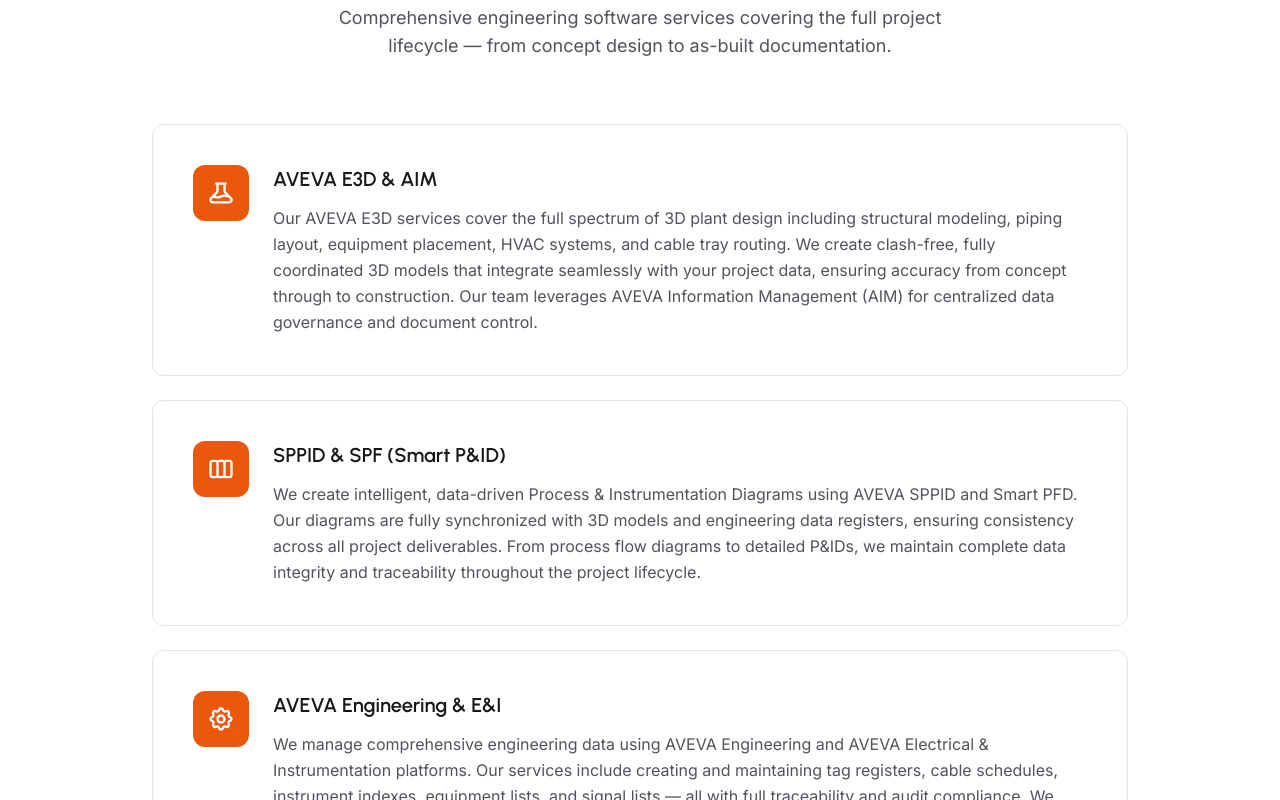
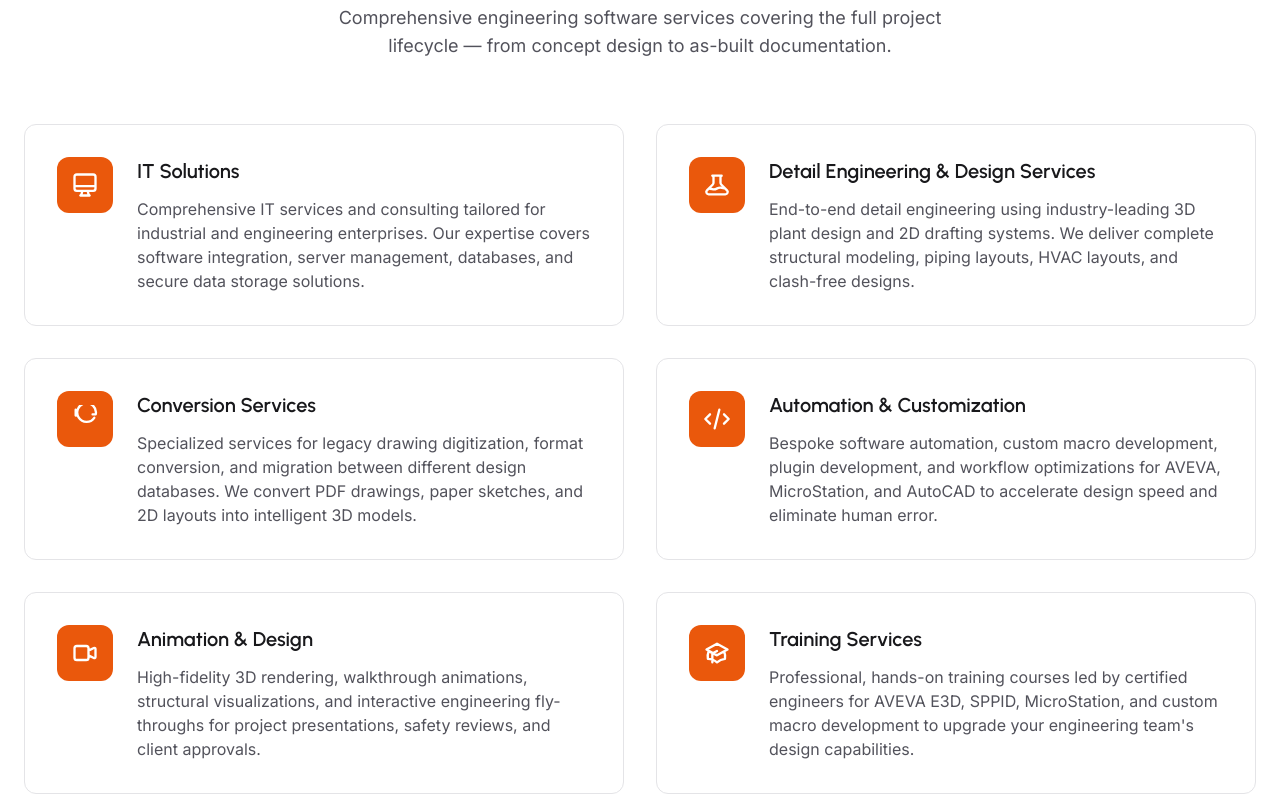
Before and after one commit to Tanishq1089/CATASOFT-N-WEBSITE, a React (Vite) app: page /services in a window 1280 px wide. Shown: the part 280-1080 px from the top of the page. Built offline with nearby package versions, Linux system fonts and the light colour scheme.

Commit message:
Update services page list and layout to 2-column grid

```diff
--- a/src/pages/ServicesPage.jsx
+++ b/src/pages/ServicesPage.jsx
@@ -4,34 +4,34 @@
 
 const services = [
   {
-    icon: <svg className="w-7 h-7" fill="none" stroke="currentColor" strokeWidth={2} viewBox="0 0 24 24"><path strokeLinecap="round" strokeLinejoin="round" d="M19.428 15.428a2 2 0 00-1.022-.547l-2.387-.477a6 6 0 00-3.86.517l-.318.158a6 6 0 01-3.86.517L6.05 15.21a2 2 0 00-1.806.547M8 4h8l-1 1v5.172a2 2 0 00.586 1.414l5 5c1.26 1.26.367 3.414-1.415 3.414H4.828c-1.782 0-2.674-2.154-1.414-3.414l5-5A2 2 0 009 10.172V5L8 4z" /></svg>,
-    title: 'AVEVA E3D & AIM',
-    desc: 'Our AVEVA E3D services cover the full spectrum of 3D plant design including structural modeling, piping layout, equipment placement, HVAC systems, and cable tray routing. We create clash-free, fully coordinated 3D models that integrate seamlessly with your project data, ensuring accuracy from concept through to construction. Our team leverages AVEVA Information Management (AIM) for centralized data governance and document control.',
+    icon: <svg className="w-7 h-7" fill="none" stroke="currentColor" strokeWidth={2} viewBox="0 0 24 24"><path strokeLinecap="round" strokeLinejoin="round" d="M9.75 17L9 20l-1 1h8l-1-1-.75-3M3 13h18M5 17h14a2 2 0 002-2V5a2 2 0 00-2-2H5a2 2 0 00-2 2v10a2 2 0 002 2z" /></svg>,
+    title: 'IT Solutions',
+    desc: 'Comprehensive IT services and consulting tailored for industrial and engineering enterprises. Our expertise covers software integration, server management, databases, and secure data storage solutions.',
   },
   {
-    icon: <svg className="w-7 h-7" fill="none" stroke="currentColor" strokeWidth={2} viewBox="0 0 24 24"><path strokeLinecap="round" strokeLinejoin="round" d="M9 17V7m0 10a2 2 0 01-2 2H5a2 2 0 01-2-2V7a2 2 0 012-2h2a2 2 0 012 2m0 10a2 2 0 002 2h2a2 2 0 002-2M9 7a2 2 0 012-2h2a2 2 0 012 2m0 10V7m0 10a2 2 0 002 2h2a2 2 0 002-2V7a2 2 0 00-2-2h-2a2 2 0 00-2 2" /></svg>,
-    title: 'SPPID & SPF (Smart P&ID)',
-    desc: 'We create intelligent, data-driven Process & Instrumentation Diagrams using AVEVA SPPID and Smart PFD. Our diagrams are fully synchronized with 3D models and engineering data registers, ensuring consistency across all project deliverables. From process flow diagrams to detailed P&IDs, we maintain complete data integrity and traceability throughout the project lifecycle.',
+    icon: <svg className="w-7 h-7" fill="none" stroke="currentColor" strokeWidth={2} viewBox="0 0 24 24"><path strokeLinecap="round" strokeLinejoin="round" d="M19.428 15.428a2 2 0 00-1.022-.547l-2.387-.477a6 6 0 00-3.86.517l-.318.158a6 6 0 01-3.86.517L6.05 15.21a2 2 0 00-1.806.547M8 4h8l-1 1v5.172a2 2 0 00.586 1.414l5 5c1.26 1.26.367 3.414-1.415 3.414H4.828c-1.782 0-2.674-2.154-1.414-3.414l5-5A2 2 0 009 10.172V5L8 4z" /></svg>,
+    title: 'Detail Engineering & Design Services',
+    desc: 'End-to-end detail engineering using industry-leading 3D plant design and 2D drafting systems. We deliver complete structural modeling, piping layouts, HVAC layouts, and clash-free designs.',
   },
   {
-    icon: <svg className="w-7 h-7" fill="none" stroke="currentColor" strokeWidth={2} viewBox="0 0 24 24"><path strokeLinecap="round" strokeLinejoin="round" d="M10.325 4.317c.426-1.756 2.924-1.756 3.35 0a1.724 1.724 0 002.573 1.066c1.543-.94 3.31.826 2.37 2.37a1.724 1.724 0 001.066 2.573c1.756.426 1.756 2.924 0 3.35a1.724 1.724 0 00-1.066 2.573c.94 1.543-.826 3.31-2.37 2.37a1.724 1.724 0 00-2.573 1.066c-.426 1.756-2.924 1.756-3.35 0a1.724 1.724 0 00-2.573-1.066c-1.543.94-3.31-.826-2.37-2.37a1.724 1.724 0 00-1.066-2.573c-1.756-.426-1.756-2.924 0-3.35a1.724 1.724 0 001.066-2.573c-.94-1.543.826-3.31 2.37-2.37.996.608 2.296.07 2.572-1.065z" /><path strokeLinecap="round" strokeLinejoin="round" d="M15 12a3 3 0 11-6 0 3 3 0 016 0z" /></svg>,
-    title: 'AVEVA Engineering & E&I',
-    desc: 'We manage comprehensive engineering data using AVEVA Engineering and AVEVA Electrical & Instrumentation platforms. Our services include creating and maintaining tag registers, cable schedules, instrument indexes, equipment lists, and signal lists — all with full traceability and audit compliance. We ensure your engineering data is structured, accurate, and accessible across disciplines.',
-  },
-  {
-    icon: <svg className="w-7 h-7" fill="none" stroke="currentColor" strokeWidth={2} viewBox="0 0 24 24"><path strokeLinecap="round" strokeLinejoin="round" d="M4 5a1 1 0 011-1h14a1 1 0 011 1v2a1 1 0 01-1 1H5a1 1 0 01-1-1V5zM4 13a1 1 0 011-1h6a1 1 0 011 1v6a1 1 0 01-1 1H5a1 1 0 01-1-1v-6zM16 13a1 1 0 011-1h2a1 1 0 011 1v6a1 1 0 01-1 1h-2a1 1 0 01-1-1v-6z" /></svg>,
-    title: '2D Drafting & 3D Modeling',
-    desc: 'Our drafting team produces high-quality layout drawings, piping isometrics, general arrangement drawings, structural details, and as-built documentation. We work in both 2D and 3D environments, delivering precise engineering drawings that meet international standards and client specifications. Every deliverable undergoes rigorous quality checks before submission.',
+    icon: <svg className="w-7 h-7" fill="none" stroke="currentColor" strokeWidth={2} viewBox="0 0 24 24"><path strokeLinecap="round" strokeLinejoin="round" d="M4 4v5h.582m15.356 2A8.001 8.001 0 1121.21 8H18.5" /></svg>,
+    title: 'Conversion Services',
+    desc: 'Specialized services for legacy drawing digitization, format conversion, and migration between different design databases. We convert PDF drawings, paper sketches, and 2D layouts into intelligent 3D models.',
   },
   {
     icon: <svg className="w-7 h-7" fill="none" stroke="currentColor" strokeWidth={2} viewBox="0 0 24 24"><path strokeLinecap="round" strokeLinejoin="round" d="M10 20l4-16m4 4l4 4-4 4M6 16l-4-4 4-4" /></svg>,
     title: 'Automation & Customization',
-    desc: 'We develop custom macros, automated workflows, bespoke catalogues, and specialized plugins to accelerate your engineering processes. Whether it is automating repetitive tasks in AVEVA E3D, creating custom report generators, or building tailored tools for your specific workflow, our automation services help your team work faster and with fewer errors.',
+    desc: 'Bespoke software automation, custom macro development, plugin development, and workflow optimizations for AVEVA, MicroStation, and AutoCAD to accelerate design speed and eliminate human error.',
   },
   {
-    icon: <svg className="w-7 h-7" fill="none" stroke="currentColor" strokeWidth={2} viewBox="0 0 24 24"><path strokeLinecap="round" strokeLinejoin="round" d="M9.75 17L9 20l-1 1h8l-1-1-.75-3M3 13h18M5 17h14a2 2 0 002-2V5a2 2 0 00-2-2H5a2 2 0 00-2 2v10a2 2 0 002 2z" /></svg>,
-    title: 'MicroStation & AutoCAD',
-    desc: 'We provide comprehensive civil layout drafting and mechanical drawing services using Bentley MicroStation and Autodesk AutoCAD. Our deliverables are compatible across global engineering teams and adhere to client-specific CAD standards. From site plans to detailed mechanical assemblies, we ensure consistency and precision in every drawing.',
+    icon: <svg className="w-7 h-7" fill="none" stroke="currentColor" strokeWidth={2} viewBox="0 0 24 24"><path strokeLinecap="round" strokeLinejoin="round" d="M15 10l4.553-2.276A1 1 0 0121 8.618v6.764a1 1 0 01-1.447.894L15 14M5 18h8a2 2 0 002-2V8a2 2 0 00-2-2H5a2 2 0 00-2 2v8a2 2 0 002 2z" /></svg>,
+    title: 'Animation & Design',
+    desc: 'High-fidelity 3D rendering, walkthrough animations, structural visualizations, and interactive engineering fly-throughs for project presentations, safety reviews, and client approvals.',
+  },
+  {
+    icon: <svg className="w-7 h-7" fill="none" stroke="currentColor" strokeWidth={2} viewBox="0 0 24 24"><path strokeLinecap="round" strokeLinejoin="round" d="M12 14l9-5-9-5-9 5 9 5zm0 0l6.16-3.422a12.083 12.083 0 01.665 6.479A11.952 11.952 0 0012 20.055a11.952 11.952 0 00-7.824-3.058 12.08 12.08 0 01.665-6.479L12 14zm-4 6v-7.5l4-2.222" /></svg>,
+    title: 'Training Services',
+    desc: 'Professional, hands-on training courses led by certified engineers for AVEVA E3D, SPPID, MicroStation, and custom macro development to upgrade your engineering team\'s design capabilities.',
   },
 ]
 
@@ -53,13 +53,14 @@
         </div>
       </section>
 
-      {/* Service Rows */}
+      {/* Service Rows - 2 Columns Layout */}
       <section className="pb-20 bg-white">
-        <div className="max-w-5xl mx-auto px-6 space-y-6">
+        <div className="max-w-7xl mx-auto px-6">
+          <div className="grid grid-cols-1 md:grid-cols-2 gap-6 lg:gap-8">
             {services.map((s, i) => (
               <div
                 key={s.title}
-              className="fade-up border border-border-color rounded-xl p-8 md:p-10 flex flex-col md:flex-row gap-6 hover:border-primary transition-all duration-300 hover:-translate-y-0.5"
+                className="fade-up border border-border-color rounded-xl p-8 flex gap-6 hover:border-primary transition-all duration-300 hover:-translate-y-0.5 bg-white"
                 style={{ transitionDelay: `${i * 80}ms` }}
               >
                 <div className="flex-shrink-0">
@@ -69,10 +70,11 @@
                 </div>
                 <div>
                   <h3 className="font-urbanist font-semibold text-xl text-text-primary mb-3">{s.title}</h3>
-                <p className="text-text-secondary leading-relaxed">{s.desc}</p>
+                  <p className="text-text-secondary leading-relaxed text-sm md:text-base">{s.desc}</p>
                 </div>
               </div>
             ))}
+          </div>
         </div>
       </section>
 
```
Lines whose indentation alone changed are shown as unchanged.
